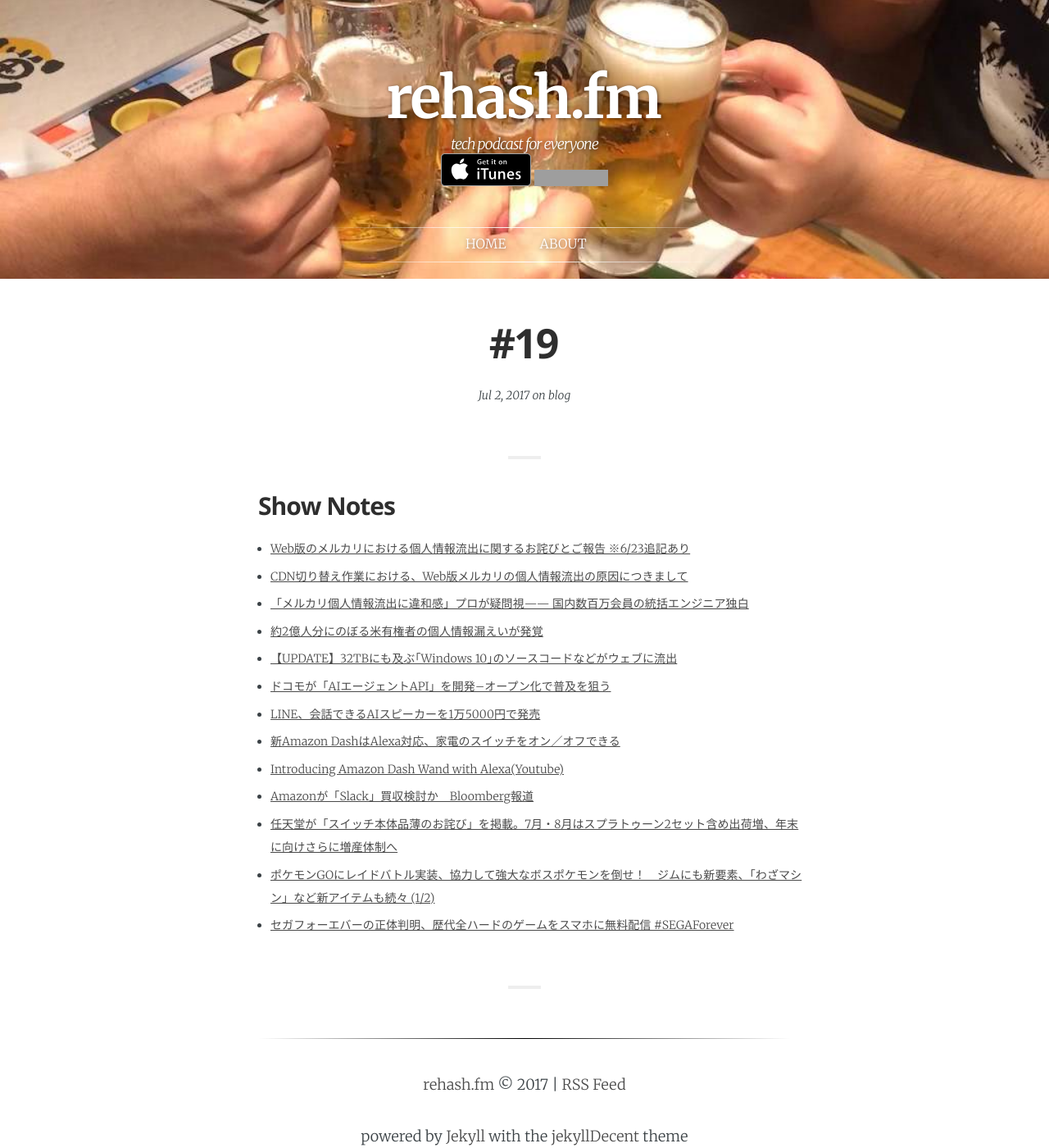
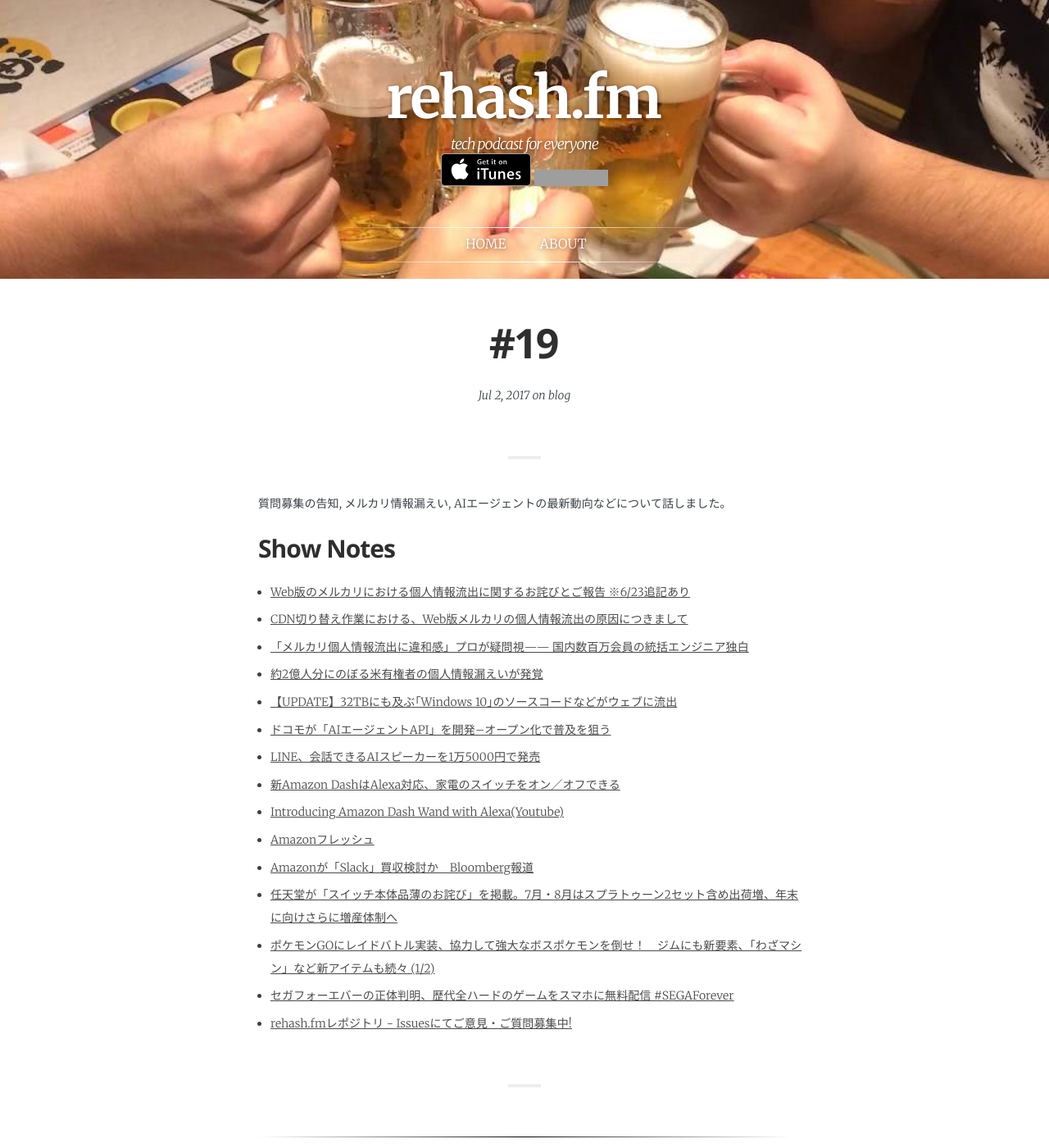
Before and after one commit to rehashfm/rehash.fm, a Jekyll site: the page built from _posts/2017-07-02-19.md, in a window 1280 px wide and 1400 px high. Shown: the whole window at 82% size. Built offline with Jekyll 4.4.1, drawn with Linux system fonts in a browser that asks for light colours; some web fonts are replaced; grey boxes are pictures that could not be loaded.

Commit message:
add links to 19

```diff
--- a/_posts/2017-07-02-19.md
+++ b/_posts/2017-07-02-19.md
@@ -1,12 +1,13 @@
 ---
 layout:            post
 title:             "#19"
-date:              2017-07-02 12:00:00 +0900
+date:              2017-07-02 09:00:00 +0900
 tags:              blog
 category:          Blog
 author:            smile-0yen,azihsoyn
-excerpt:
+excerpt:           質問募集の告知, メルカリ情報漏えい, AIエージェントの最新動向などについて話しました。
 ---
+質問募集の告知, メルカリ情報漏えい, AIエージェントの最新動向などについて話しました。
 
 ## Show Notes
 - [Web版のメルカリにおける個人情報流出に関するお詫びとご報告 ※6/23追記あり](https://www.mercari.com/jp/info/20170622_incident_report/)
@@ -18,7 +19,9 @@
 - [LINE、会話できるAIスピーカーを1万5000円で発売](http://itpro.nikkeibp.co.jp/atcl/news/17/061601678/)
 - [新Amazon DashはAlexa対応、家電のスイッチをオン／オフできる](http://itpro.nikkeibp.co.jp/atcl/news/17/061601679/)
 - [Introducing Amazon Dash Wand with Alexa(Youtube)](https://youtu.be/s7IExS483wE)
+- [Amazonフレッシュ](https://www.google.co.jp/url?sa=t&rct=j&q=&esrc=s&source=web&cd=1&cad=rja&uact=8&ved=0ahUKEwjt7JrXzuTUAhWGbrwKHbSSCNUQFgg0MAA&url=https%3A%2F%2Fwww.amazon.co.jp%2FAmazon%25E3%2583%2595%25E3%2583%25AC%25E3%2583%2583%25E3%2582%25B7%25E3%2583%25A5-AmazonFresh-%25E3%2582%25A2%25E3%2583%259E%25E3%2582%25BE%25E3%2583%25B3%25E3%2583%2595%25E3%2583%25AC%25E3%2583%2583%25E3%2582%25B7%25E3%2583%25A5%2Fb%3Fie%3DUTF8%26node%3D4477209051&usg=AFQjCNEaO6safJnus-JiauyE87SjfBbgSA)
 - [Amazonが「Slack」買収検討か　Bloomberg報道](http://www.itmedia.co.jp/news/articles/1706/15/news146.html)
 - [任天堂が「スイッチ本体品薄のお詫び」を掲載。7月・8月はスプラトゥーン2セット含め出荷増、年末に向けさらに増産体制へ](http://japanese.engadget.com/2017/06/22/7-8-2/)
 - [ポケモンGOにレイドバトル実装、協力して強大なボスポケモンを倒せ！　ジムにも新要素、「わざマシン」など新アイテムも続々 (1/2)](http://www.itmedia.co.jp/lifestyle/articles/1706/20/news050.html)
 - [セガフォーエバーの正体判明、歴代全ハードのゲームをスマホに無料配信 #SEGAForever](http://japanese.engadget.com/2017/06/21/segaforever/)
+- [rehash.fmレポジトリ - Issuesにてご意見・ご質問募集中!](https://github.com/rehashfm/rehash.fm/issues)
```
